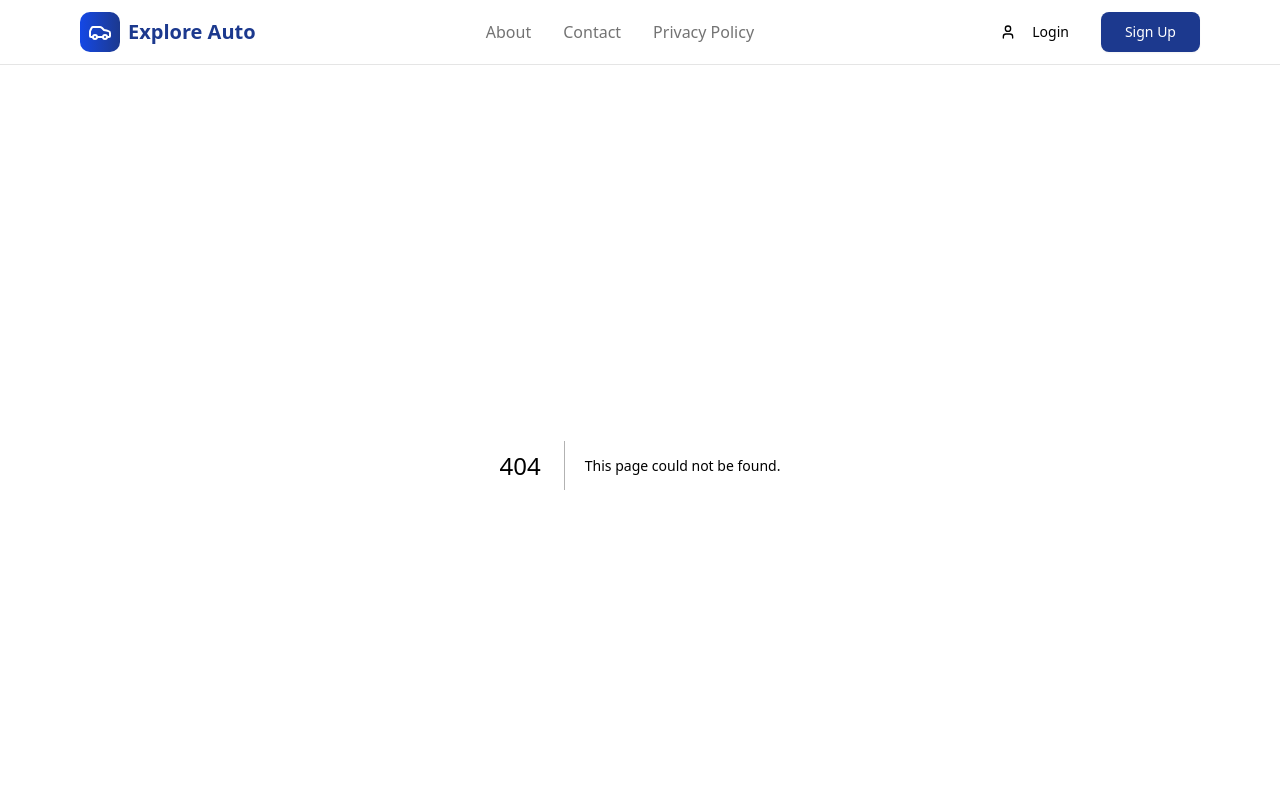
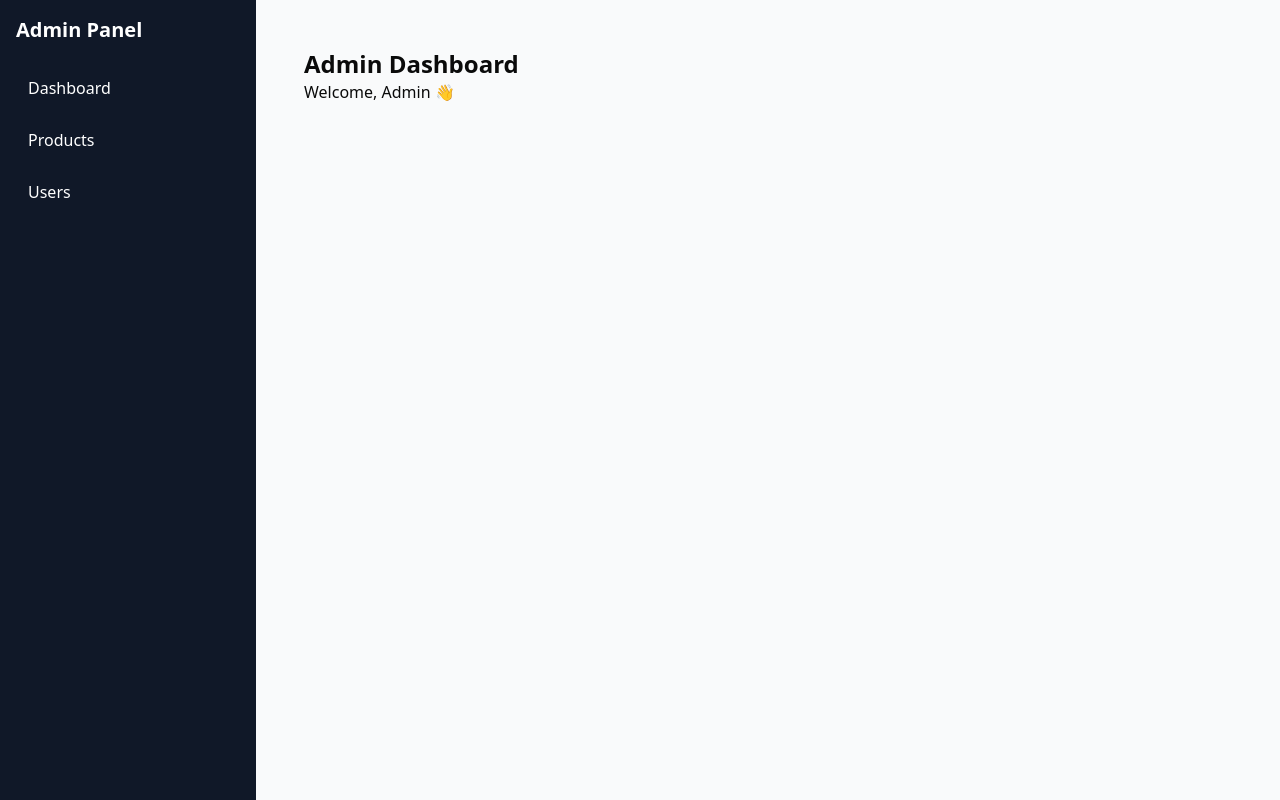
Before and after one commit to ayabakry/auto-explore, a Next.js app: page /admin in a window 1280 px wide. Before the commit this address had no page. Shown: the top 800 px of the page. Built offline with nearby package versions, Linux system fonts and the light colour scheme.

Commit message:
add admin structure

```diff
--- /dev/null
+++ b/src/app/admin/layout.js
@@ -0,0 +1,33 @@
+export default function AdminLayout({ children }) {
+  return (
+    <div className="flex min-h-screen">
+      {/* Sidebar */}
+      <aside className="w-64 bg-gray-900 text-white p-4">
+        <h2 className="text-xl font-bold mb-6">Admin Panel</h2>
+        <nav className="space-y-3">
+          <a
+            href="/admin"
+            className="block px-3 py-2 rounded hover:bg-gray-800 transition"
+          >
+            Dashboard
+          </a>
+          <a
+            href="/admin/products"
+            className="block px-3 py-2 rounded hover:bg-gray-800 transition"
+          >
+            Products
+          </a>
+          <a
+            href="/admin/users"
+            className="block px-3 py-2 rounded hover:bg-gray-800 transition"
+          >
+            Users
+          </a>
+        </nav>
+      </aside>
+
+      {/* Main Content */}
+      <main className="flex-1 p-6 bg-gray-50">{children}</main>
+    </div>
+  )
+}
--- /dev/null
+++ b/src/app/admin/page.jsx
@@ -0,0 +1,9 @@
+function admin (){
+    return(
+         <div className="p-6">
+      <h1 className="text-2xl font-bold">Admin Dashboard</h1>
+      <p>Welcome, Admin 👋</p>
+    </div>
+    );
+}
+export default admin;
--- a/src/app/layout.js
+++ b/src/app/layout.js
@@ -22,7 +22,7 @@ export default function RootLayout({ children }) {
   return (
     <html lang="en">
       <body className={`${geistSans.variable} ${geistMono.variable} antialiased`}>
-        <ClientLayout>{children}</ClientLayout>
+       {children}
       </body>
     </html>
   );
```
